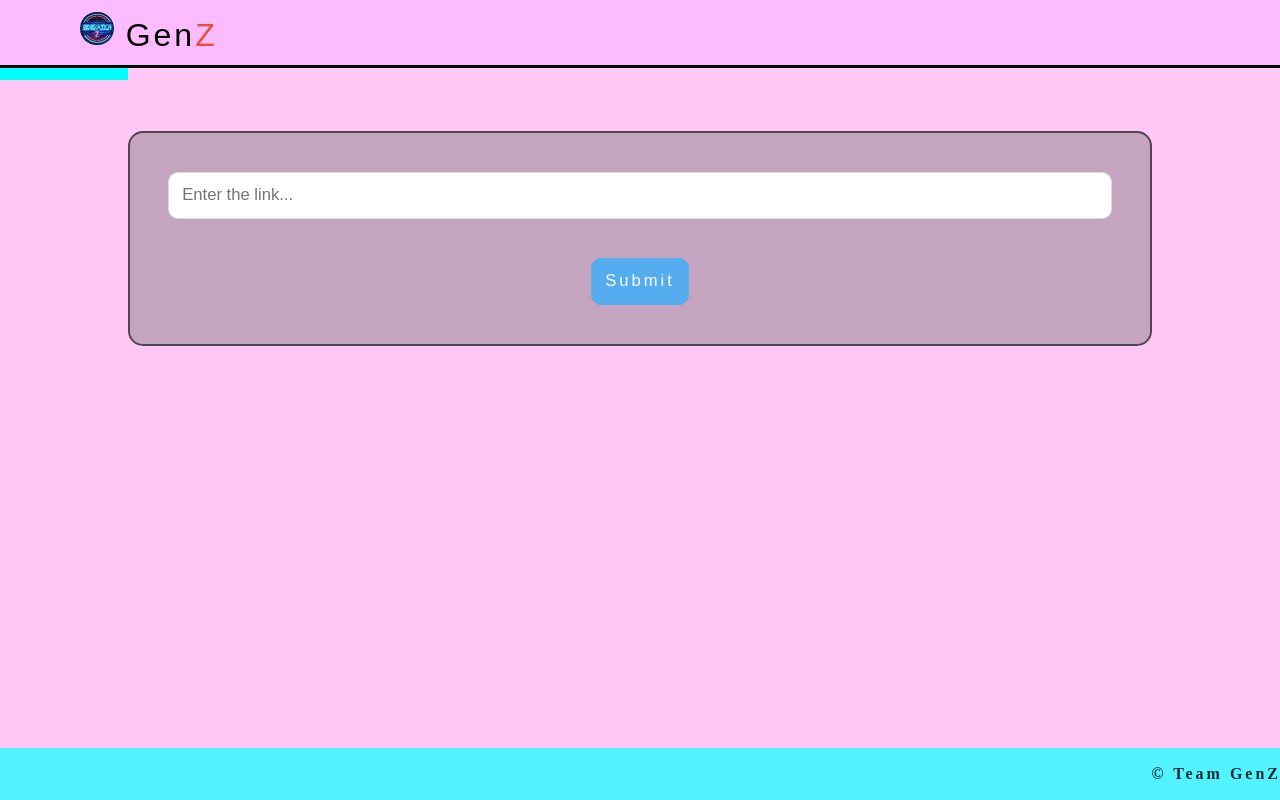
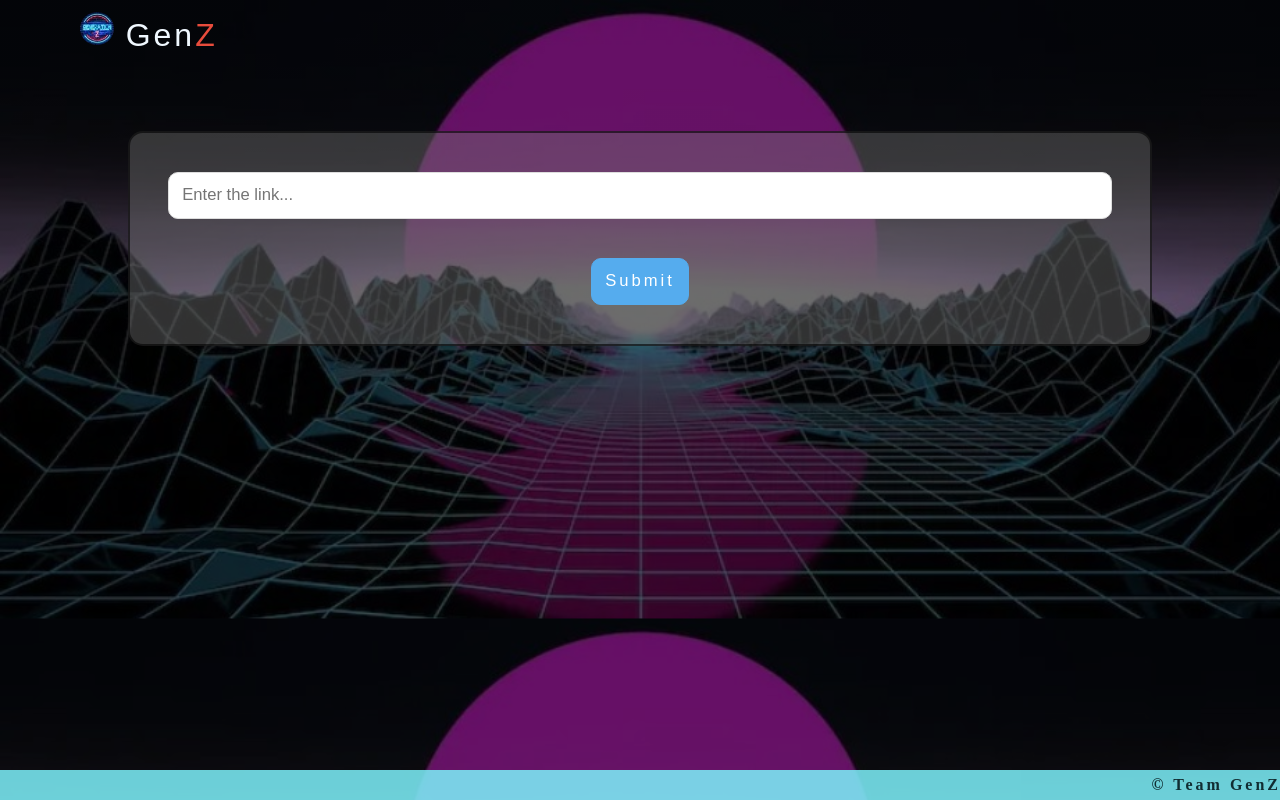
Before and after one commit to rajharsh18/TBH-website, a Python web app: template templates/index.html in a window 1280 px wide. Run offline with Jinja, Linux system fonts and the light colour scheme; the template is opened without the code that fills it, so the values that code supplies are empty.

Commit message:
Modified the css file

```diff
--- a/static/index.css
+++ b/static/index.css
@@ -1,6 +1,7 @@
 html,body{
-    /* background:linear-gradient(rgba(0,0,0,0.8),rgba(0,0,0,0.8)), url('bg.jpg'); */
-	background-color:rgb(255, 199, 245) ;
+    background:linear-gradient(rgba(0, 0, 0, 0.6),rgba(0,0,0,0.6)), url('bg.jpg');
+	background-size: cover;
+	background-position-x: center;
     margin: 0px;
     padding: 0px;
     list-style: none;
@@ -15,7 +16,7 @@ header{
 	background-size:cover;
 	position: relative;
 	background-attachment: fixed;
-	background-color: aqua;
+
 }
 nav{
 	width: 100%;
@@ -26,15 +27,16 @@ nav{
 	align-items: center;
 	padding: 0px 80px;
 	position:fixed;
-	top:0;
-	background:rgb(252, 188, 255);
-	border-bottom: 3px solid rgb(0, 0, 0);
+	top: 0px;
+	/* background:rgb(252, 188, 255); */
+	/* border-bottom: 3px solid rgb(0, 0, 0); */
 
 }
 
 .logo{
 	font-family: sans-serif;
 	font-size:2em;
+	color: aliceblue;
 }
 .logo span{
 	color: #e74c3c;
@@ -145,9 +147,13 @@ footer{
 	margin-top:1px;
 	color:#112D32;
 	font-weight: bold;
-	background-color:#50f3ff;
+	background-color:#7ef4fdd7;
 	text-align: right;
 	position: fixed;
 	bottom: 0;
 	width: 100%;
   }
+.copyright{
+	margin-top: 5px;
+	margin-bottom: 5px;
+}
--- a/templates/index.html
+++ b/templates/index.html
@@ -52,7 +52,7 @@
   </form>
 
   <footer>
-    <p>&#169 Team GenZ</p>
+    <p class="copyright">&#169 Team GenZ</p>
   </footer>
 </body>
 </html>
```
Also changed, not shown: Readme.md, pic1.jpg, static/bg.jpg (added).
